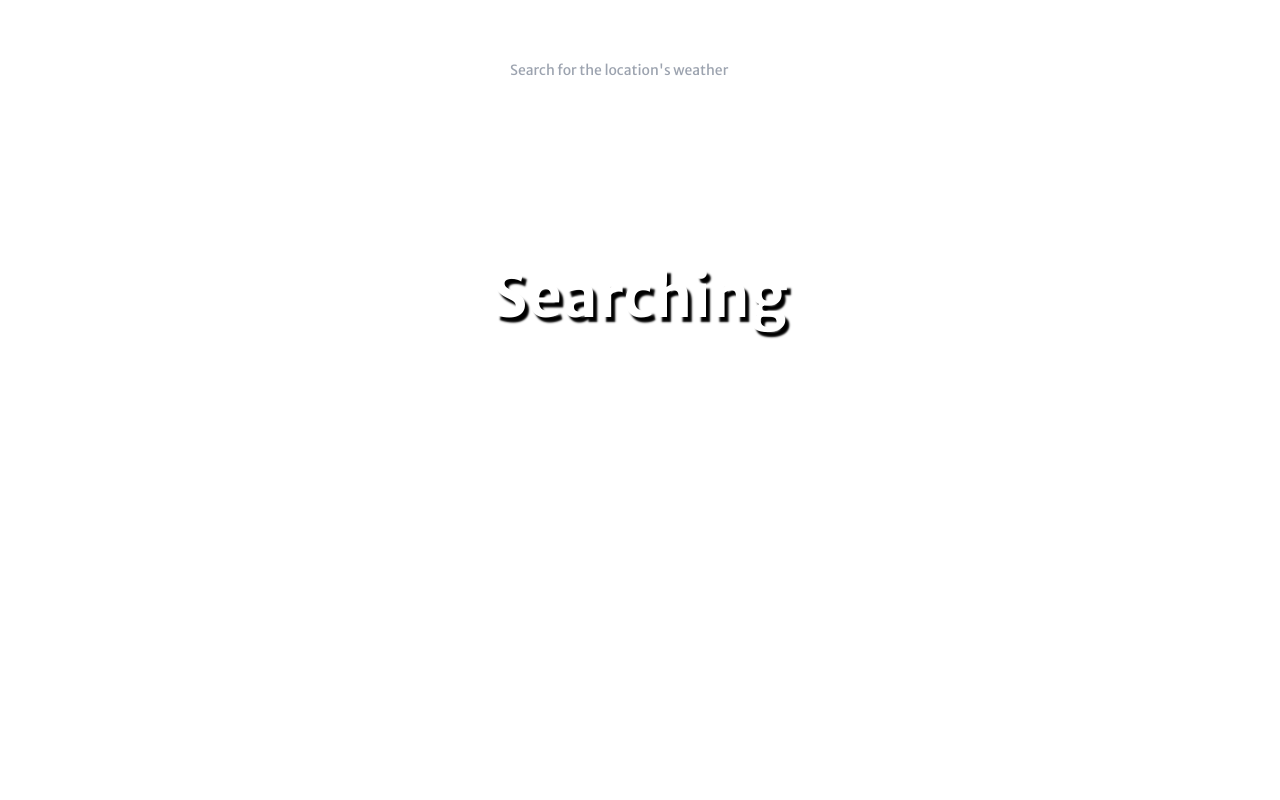
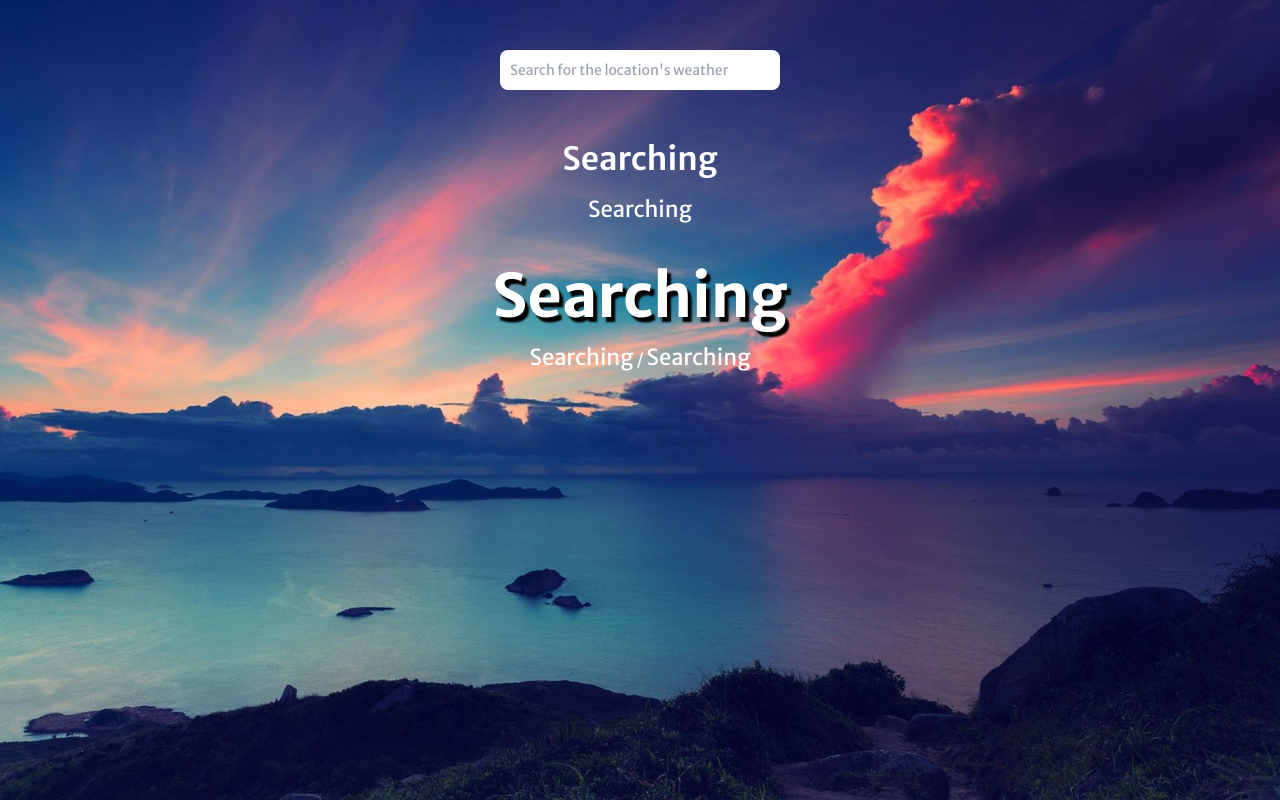
Before and after one commit to anson923/weatherapp, a website: page index.html in a window 1280 px wide. Drawn offline with Linux system fonts and the light colour scheme; the site is published under a folder, as on GitHub Pages, so addresses that start at the root find nothing; no server answers; a web font is replaced by a local one.

Commit message:
Update home.css

```diff
--- a/style/home.css
+++ b/style/home.css
@@ -29,7 +29,7 @@ header input {
 
 .bg-img{
   height: 100vh;
-  background-image: url('/src/bgimg.jpeg');
+  background-image: url('../src/bgimg.jpeg');
   background-repeat: no-repeat;
   background-size: cover;
   background-position: right;
```
